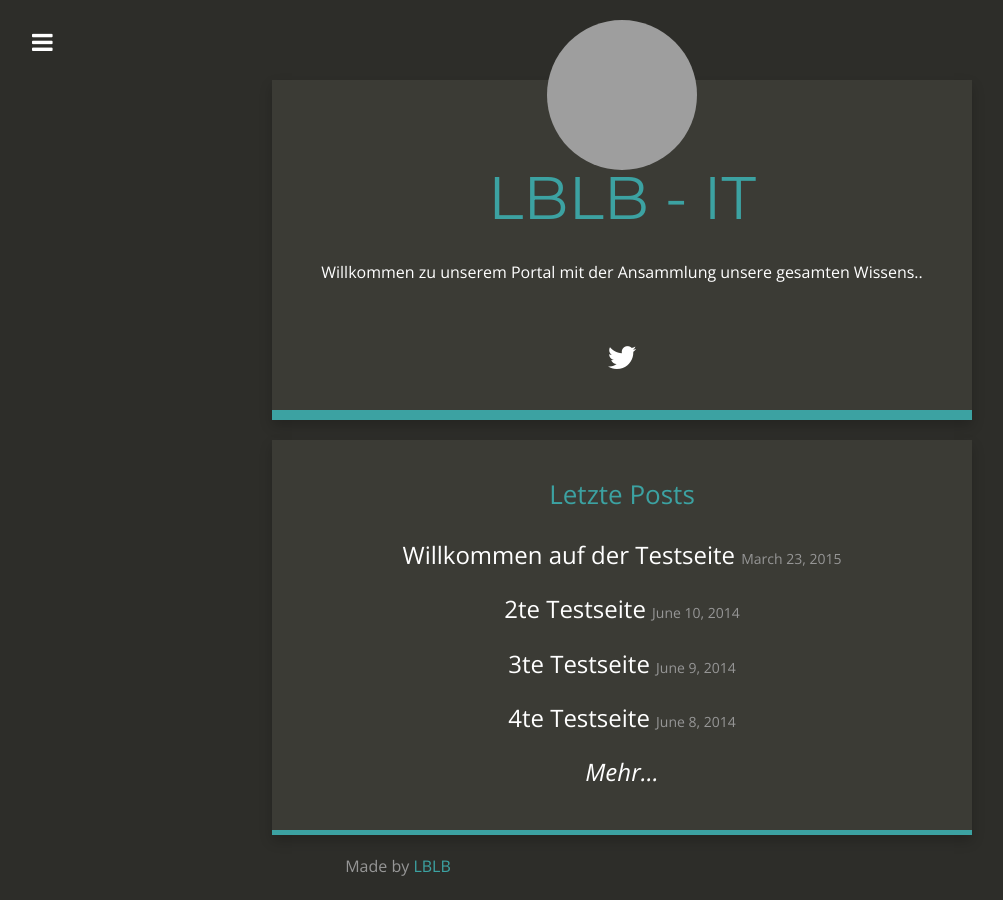
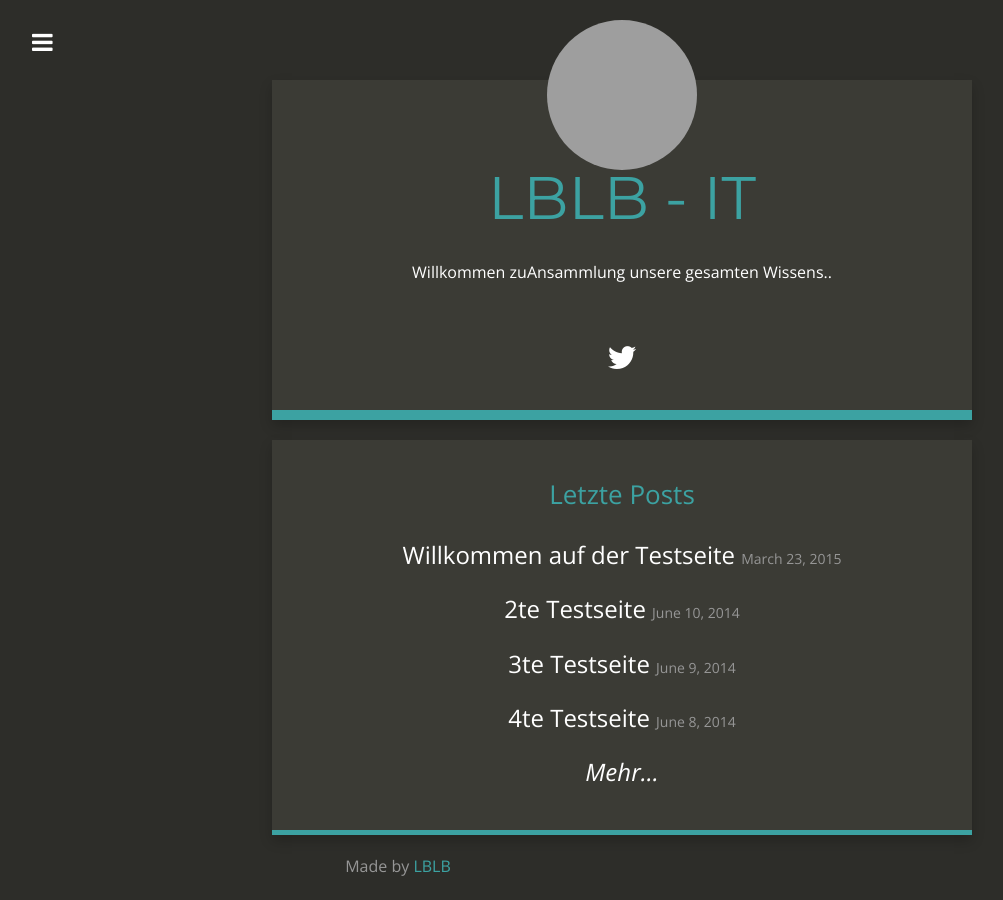
Before and after one commit to eski1337/lblb-it-ffd00, a Jekyll site: the page built from index.html, in a window 1280 px wide. Shown: the whole page, without its empty margins (18-1021 px from the left). Built offline with Jekyll 4.4.1, drawn with Linux system fonts in a browser that asks for light colours; nearby versions of some CDN libraries; grey boxes are pictures that could not be loaded.

Commit message:
_config.yml: changed

```diff
--- a/_config.yml
+++ b/_config.yml
@@ -4,7 +4,7 @@ description: LBLB - IT solutions
 baseurl: ''
 url: ''
 title_description: >-
-  Willkommen zu unserem Portal mit der Ansammlung unsere gesamten Wissens..
+  Willkommen zuAnsammlung unsere gesamten Wissens..
 title_image: 'https://www.gravatar.com/avatar/00000000000000000000000000000000?s=500&d=mm'
 google_analytics: UA-20365477-4
 disqus_account: cartenoire
```
